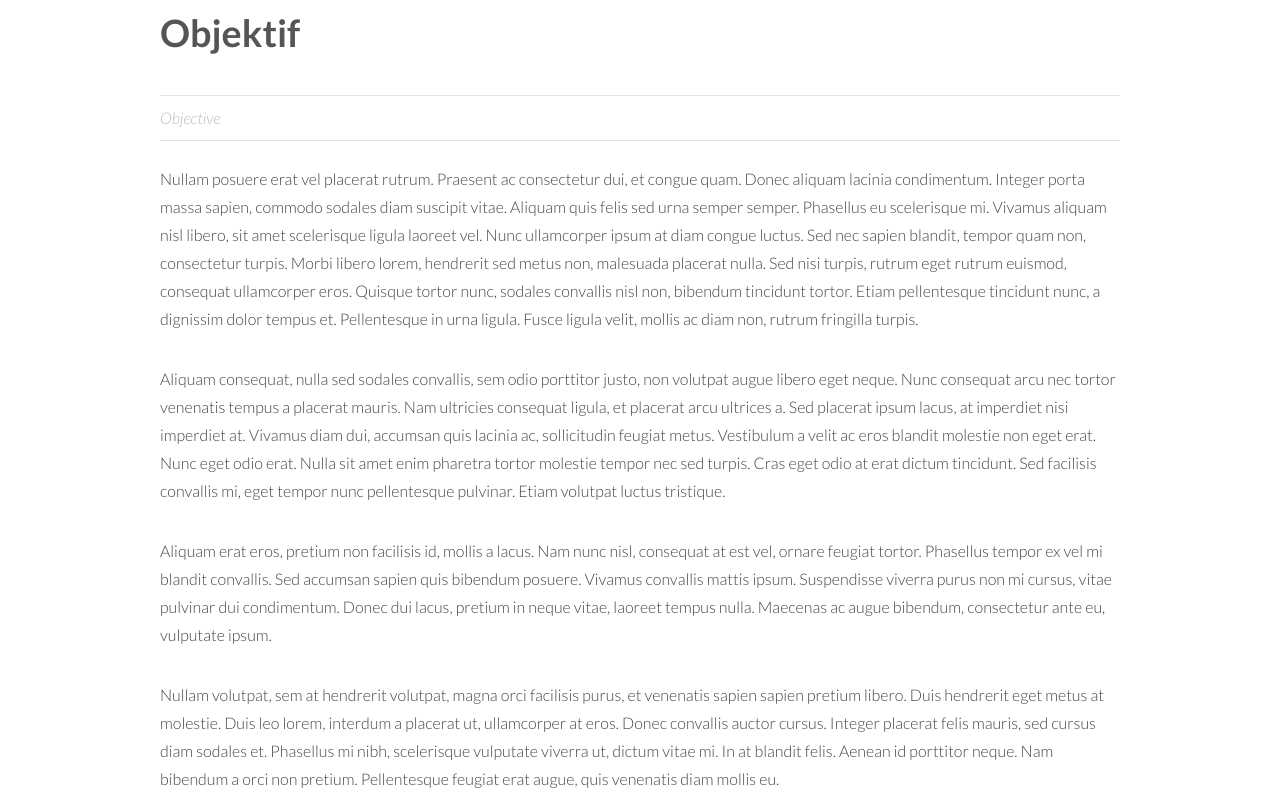
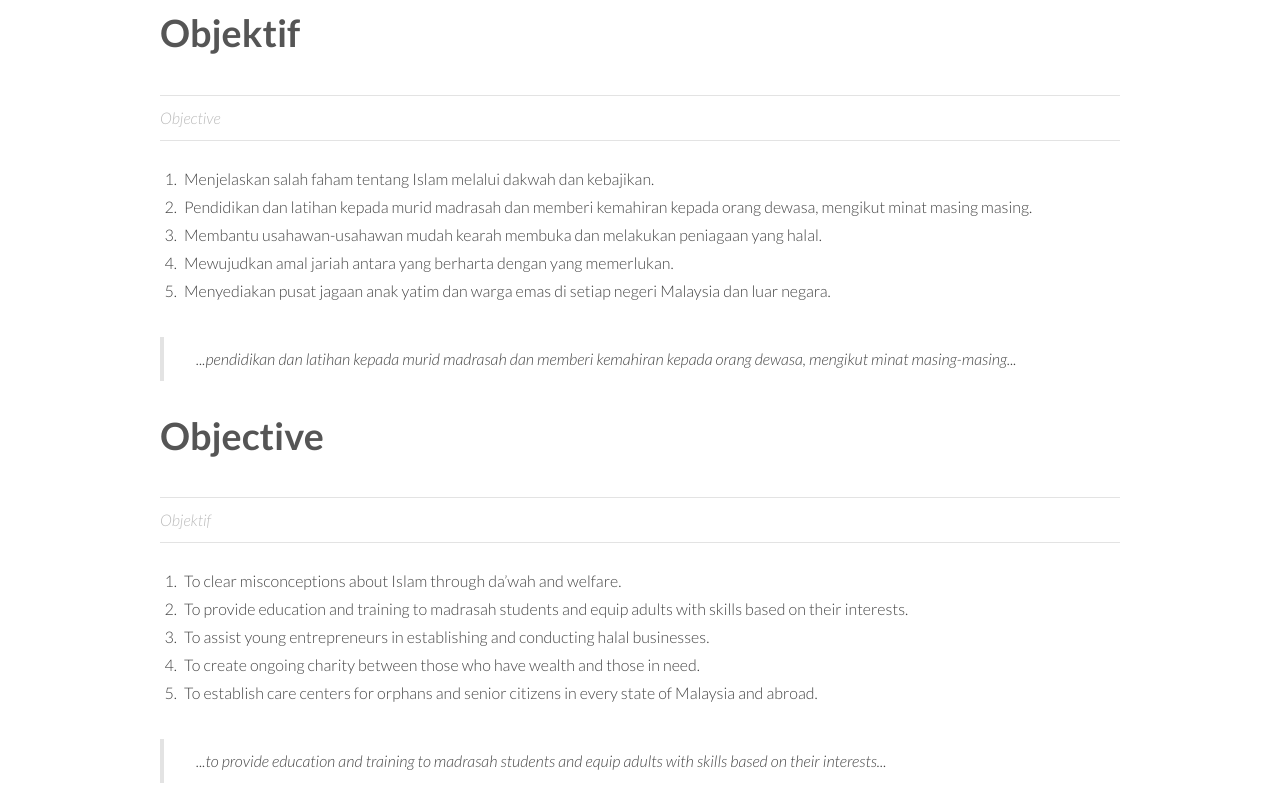
Before and after one commit to asyarahalmubasyarah/asyarahalmubasyarah.github.io, a plain HTML site: page objective.html in a window 1280 px wide. Shown: the part 152-952 px from the top of the page. Drawn offline with Linux system fonts and the light colour scheme.

Commit message:
Added objective copy right / texts.

```diff
--- a/objective.html
+++ b/objective.html
@@ -38,31 +38,33 @@
         <header><h1>Objektif</h1>
             <p class="info">Objective</p>
         </header>
-        <p>Nullam posuere erat vel placerat rutrum. Praesent ac consectetur dui, et congue quam. Donec aliquam lacinia
-            condimentum. Integer porta massa sapien, commodo sodales diam suscipit vitae. Aliquam quis felis sed urna
-            semper semper. Phasellus eu scelerisque mi. Vivamus aliquam nisl libero, sit amet scelerisque ligula laoreet
-            vel. Nunc ullamcorper ipsum at diam congue luctus. Sed nec sapien blandit, tempor quam non, consectetur
-            turpis. Morbi libero lorem, hendrerit sed metus non, malesuada placerat nulla. Sed nisi turpis, rutrum eget
-            rutrum euismod, consequat ullamcorper eros. Quisque tortor nunc, sodales convallis nisl non, bibendum
-            tincidunt tortor. Etiam pellentesque tincidunt nunc, a dignissim dolor tempus et. Pellentesque in urna
-            ligula. Fusce ligula velit, mollis ac diam non, rutrum fringilla turpis.</p>
-        <p>Aliquam consequat, nulla sed sodales convallis, sem odio porttitor justo, non volutpat augue libero eget
-            neque. Nunc consequat arcu nec tortor venenatis tempus a placerat mauris. Nam ultricies consequat ligula, et
-            placerat arcu ultrices a. Sed placerat ipsum lacus, at imperdiet nisi imperdiet at. Vivamus diam dui,
-            accumsan quis lacinia ac, sollicitudin feugiat metus. Vestibulum a velit ac eros blandit molestie non eget
-            erat. Nunc eget odio erat. Nulla sit amet enim pharetra tortor molestie tempor nec sed turpis. Cras eget
-            odio at erat dictum tincidunt. Sed facilisis convallis mi, eget tempor nunc pellentesque pulvinar. Etiam
-            volutpat luctus tristique.</p>
-        <p>Aliquam erat eros, pretium non facilisis id, mollis a lacus. Nam nunc nisl, consequat at est vel, ornare
-            feugiat tortor. Phasellus tempor ex vel mi blandit convallis. Sed accumsan sapien quis bibendum posuere.
-            Vivamus convallis mattis ipsum. Suspendisse viverra purus non mi cursus, vitae pulvinar dui condimentum.
-            Donec dui lacus, pretium in neque vitae, laoreet tempus nulla. Maecenas ac augue bibendum, consectetur ante
-            eu, vulputate ipsum.</p>
-        <p>Nullam volutpat, sem at hendrerit volutpat, magna orci facilisis purus, et venenatis sapien sapien pretium
-            libero. Duis hendrerit eget metus at molestie. Duis leo lorem, interdum a placerat ut, ullamcorper at eros.
-            Donec convallis auctor cursus. Integer placerat felis mauris, sed cursus diam sodales et. Phasellus mi nibh,
-            scelerisque vulputate viverra ut, dictum vitae mi. In at blandit felis. Aenean id porttitor neque. Nam
-            bibendum a orci non pretium. Pellentesque feugiat erat augue, quis venenatis diam mollis eu.</p>
+        <ol>
+            <li>Menjelaskan salah faham tentang Islam melalui dakwah dan kebajikan.</li>
+            <li>Pendidikan dan latihan kepada murid madrasah dan memberi kemahiran kepada orang dewasa, mengikut
+                minat masing masing.
+            </li>
+            <li>Membantu usahawan-usahawan mudah kearah membuka dan melakukan peniagaan yang halal.</li>
+            <li>Mewujudkan amal jariah antara yang berharta dengan yang memerlukan.</li>
+            <li>Menyediakan pusat jagaan anak yatim dan warga emas di setiap negeri Malaysia dan luar negara.</li>
+        </ol>
+        <blockquote>...pendidikan dan latihan kepada murid madrasah dan memberi kemahiran kepada orang dewasa, mengikut
+            minat masing-masing...
+        </blockquote>
+        <header><h1>Objective</h1>
+            <p class="info">Objektif</p>
+        </header>
+        <ol>
+            <li>To clear misconceptions about Islam through da’wah and welfare.</li>
+            <li>To provide education and training to madrasah students and equip adults with skills based on their
+                interests.
+            </li>
+            <li>To assist young entrepreneurs in establishing and conducting halal businesses.</li>
+            <li>To create ongoing charity between those who have wealth and those in need.</li>
+            <li>To establish care centers for orphans and senior citizens in every state of Malaysia and abroad.</li>
+        </ol>
+        <blockquote>...to provide education and training to madrasah students and equip adults with skills based on
+            their interests...
+        </blockquote>
     </div>
 </section><!-- Footer -->
 <footer id="footer">
```
Also changed, not shown: index.html (+9 -4 lines).
